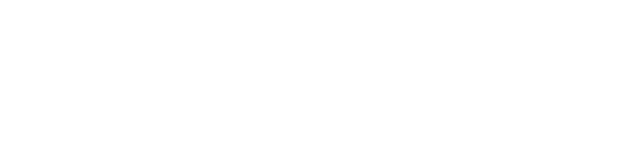
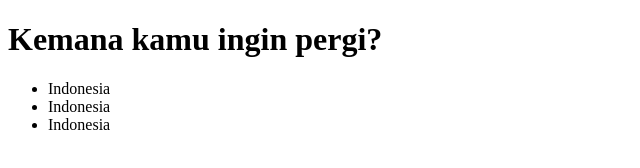
Before and after one commit to mahardhikap/belajar-JQuery, a plain HTML site: page index.html in a window 1280 px wide. Shown: the whole page, without its empty margins (0-640 px from the left). Drawn offline with Linux system fonts and the light colour scheme.

Commit message:
refactor: menggunakan JQuery Selector, mengubah li (list) menjadi Indonesia semua

```diff
--- a/index.html
+++ b/index.html
@@ -1,13 +1,24 @@
 <!DOCTYPE html>
 <html lang="en">
-<head>
-    <meta charset="UTF-8">
-    <meta http-equiv="X-UA-Compatible" content="IE=edge">
-    <meta name="viewport" content="width=device-width, initial-scale=1.0">
+  <head>
+    <meta charset="UTF-8" />
+    <meta http-equiv="X-UA-Compatible" content="IE=edge" />
+    <meta name="viewport" content="width=device-width, initial-scale=1.0" />
     <title>Document</title>
-</head>
-<body>
-
+  </head>
+  <body>
+    <h1>Kemana kamu ingin pergi?</h1>
+    <ul>
+      <li>Bandung</li>
+      <li>Surabaya</li>
+      <li>Jakarta</li>
+    </ul>
     <script src="jquery-3.6.4.min.js"></script>
-</body>
+    <script>
+      $(document).ready(function () {
+        console.log('JQuery sudah jalan');
+        $('li').text('Indonesia');
+      });
+    </script>
+  </body>
 </html>
```
